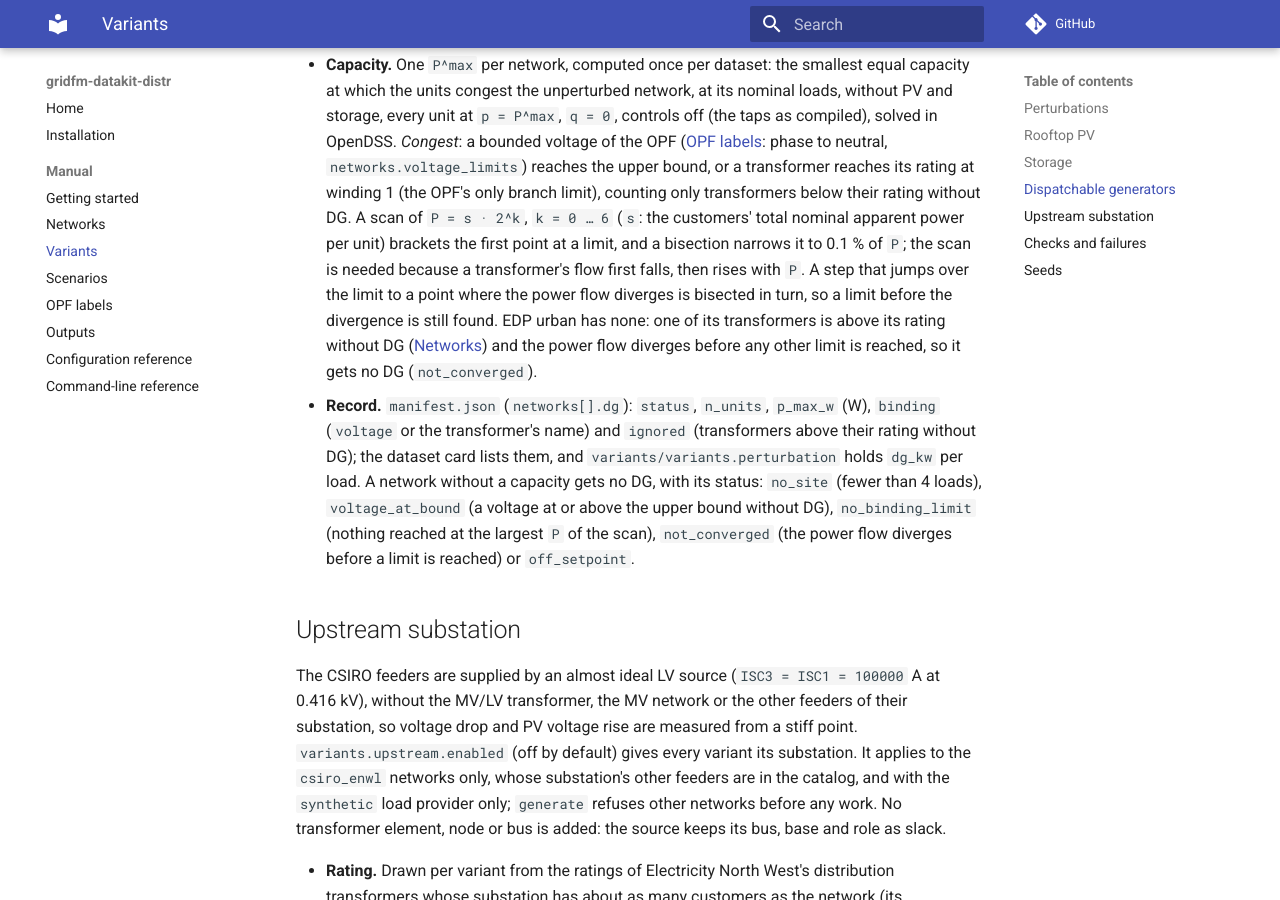
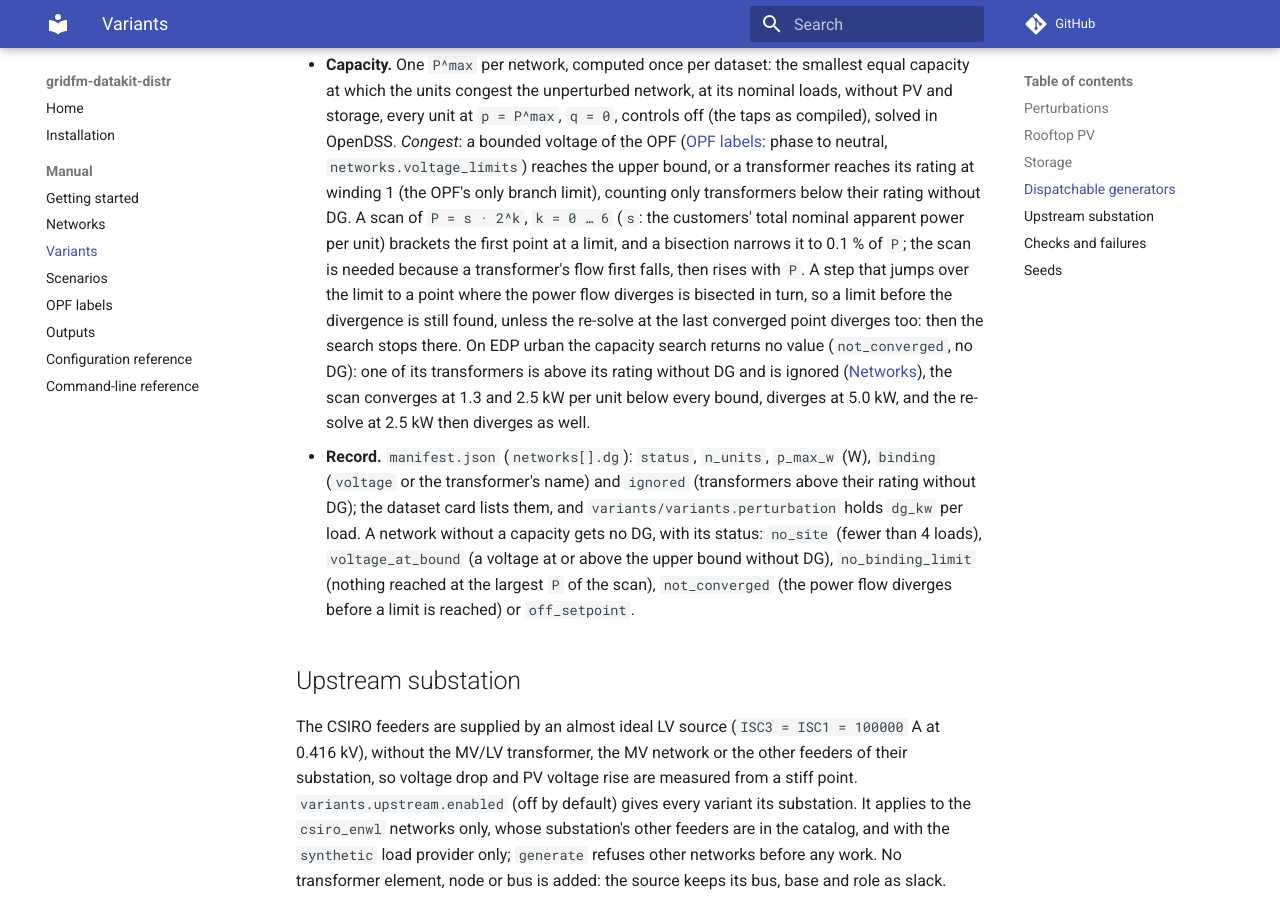
Before and after one commit to gridfm/gridfm-datakit-distr, an MkDocs documentation site: the page built from docs/manual/variants.md, in a window 1280 px wide and 900 px high, scrolled down 3238 px. Built offline with MkDocs 1.6.1 and Material for MkDocs 9.7.7, drawn with Linux system fonts in a browser that asks for light colours; comment, search, counter and statistics services are not loaded.

Commit message:
docs: what the EDP urban DG search and failed scenarios measured
The DG capacity search returns no value on EDP urban because the re-solve
after the first diverged step diverges too; the docs now say so instead of
implying the network cannot host DG. The urban failure note states that in
the lightest failed scenarios every load off its setpoint sits in the
overloaded area and none is off at the measured reactive share.

Signed-off-by: cardef <carmine.dellefemine@gmail.com>

```diff
--- a/docs/manual/variants.md
+++ b/docs/manual/variants.md
@@ -112,9 +112,12 @@ places them in every variant of every network. What the paper does not fix is ou
   unit) brackets the first point at a limit, and a bisection narrows it to 0.1 % of `P`; the scan
   is needed because a transformer's flow first falls, then rises with `P`. A step that jumps over
   the limit to a point where the power flow diverges is bisected in turn, so a limit before the
-  divergence is still found. EDP urban has none: one of its transformers is above its rating
-  without DG ([Networks](networks.md#known-differences-and-exclusions)) and the power flow
-  diverges before any other limit is reached, so it gets no DG (`not_converged`).
+  divergence is still found, unless the re-solve at the last converged point diverges too: then
+  the search stops there. On EDP urban the capacity search returns no value (`not_converged`, no
+  DG): one of its transformers is above its rating without DG and is ignored
+  ([Networks](networks.md#known-differences-and-exclusions)), the scan converges at 1.3 and 2.5 kW
+  per unit below every bound, diverges at 5.0 kW, and the re-solve at 2.5 kW then diverges as
+  well.
 - **Record.** `manifest.json` (`networks[].dg`): `status`, `n_units`, `p_max_w` (W), `binding`
   (`voltage` or the transformer's name) and `ignored` (transformers above their rating without
   DG); the dataset card lists them, and `variants/variants.perturbation` holds `dg_kw` per load.
```
Also changed, not shown: docs/manual/networks.md (+4 -1 lines).
